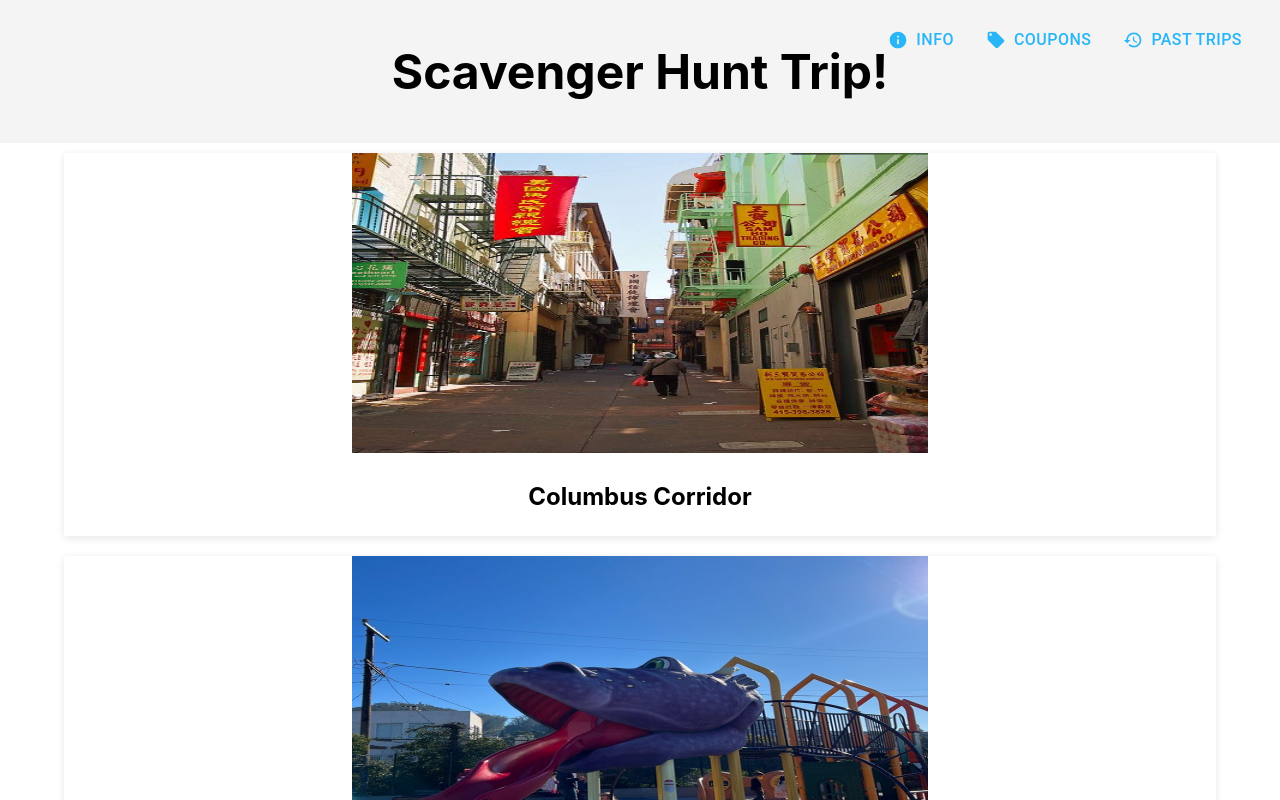
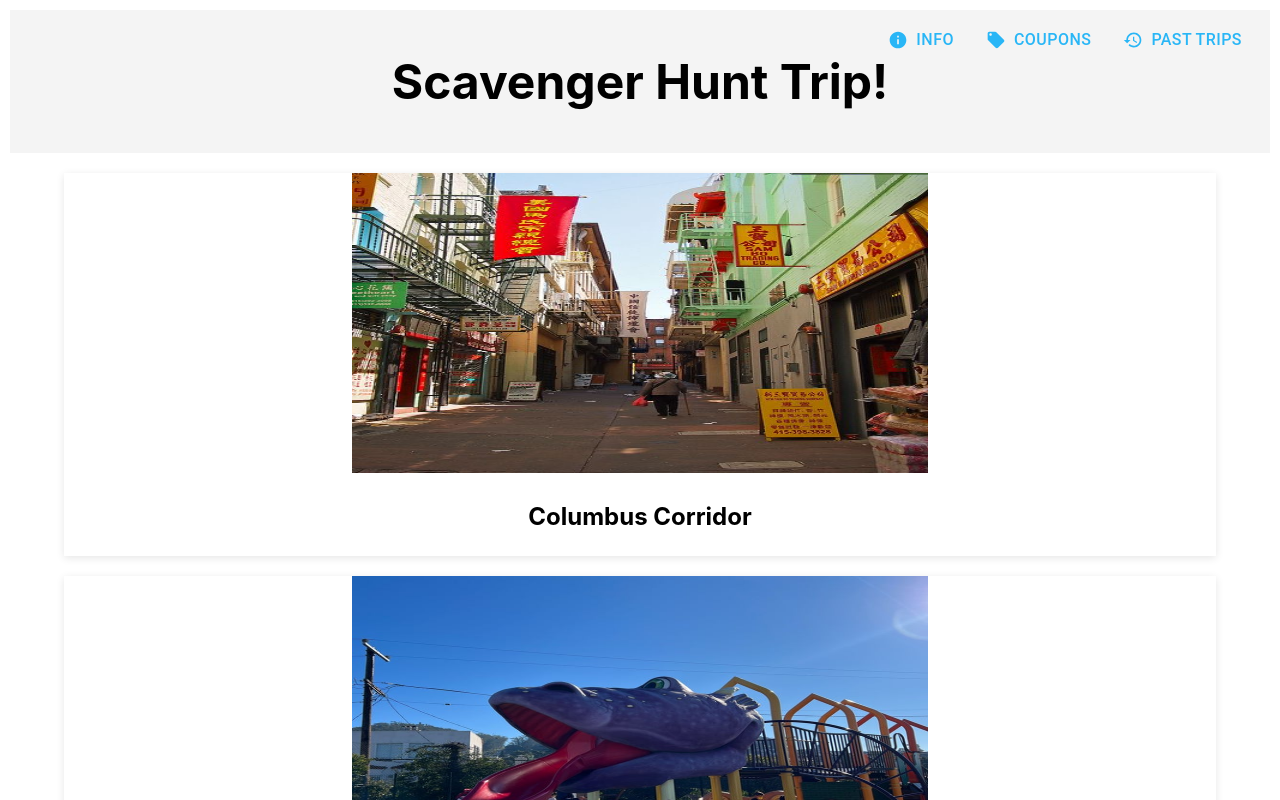
Before and after one commit to Mehul-Gandhi/metroadventures, a React (Create React App) app: page / in a window 1280 px wide. Shown: the top 800 px of the page. Built offline with nearby package versions, Linux system fonts and the light colour scheme.

Commit message:
Add margin

```diff
--- a/src/components/LandingPage.js
+++ b/src/components/LandingPage.js
@@ -59,7 +59,7 @@ export default function LandingPage() {
                       Past Trips
                     </Button>
                 </div>
-      <header className="header">
+      <header className="header" style={{margin: "10px"}}>
         <h1>Scavenger Hunt Trip! </h1>
 
       </header>
```
